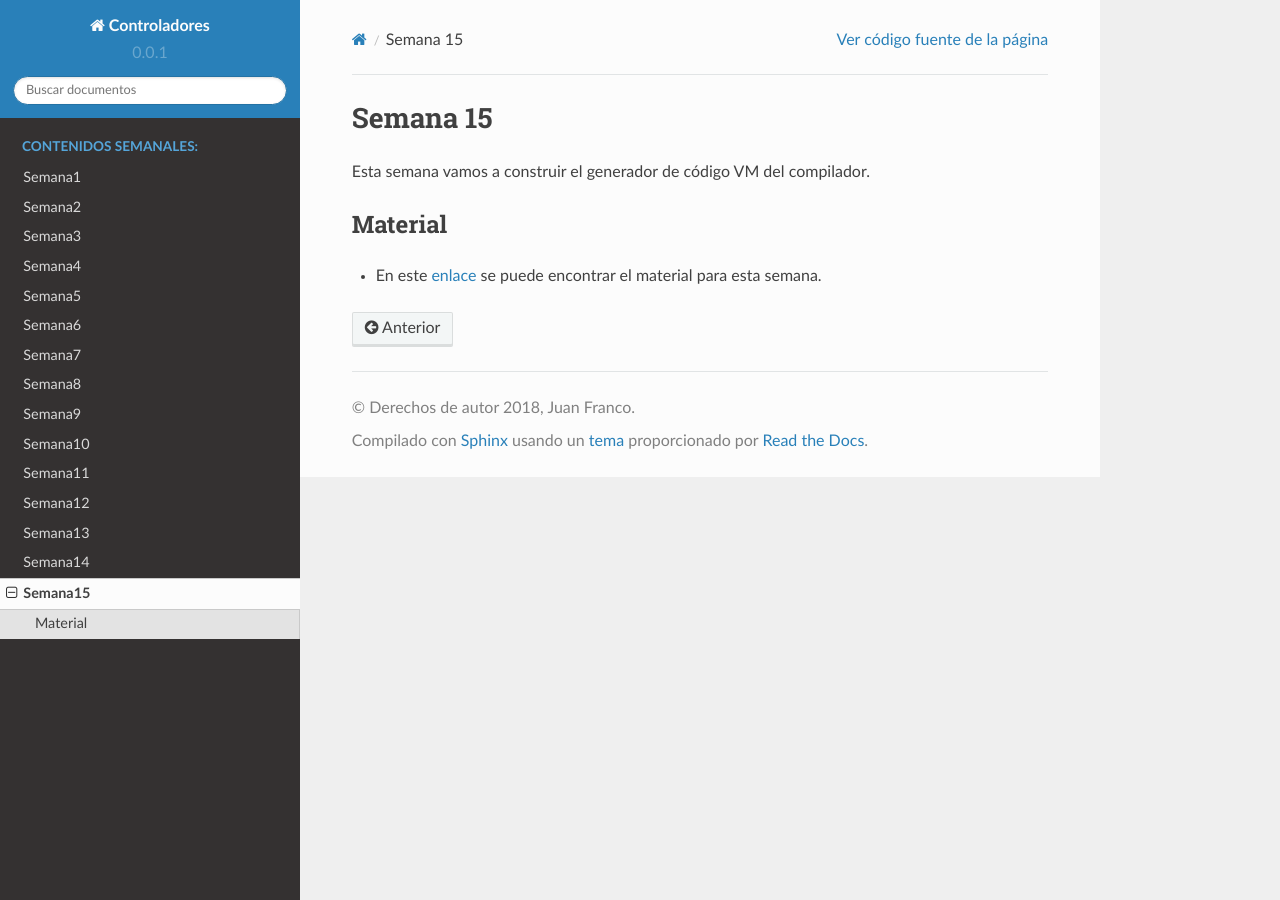
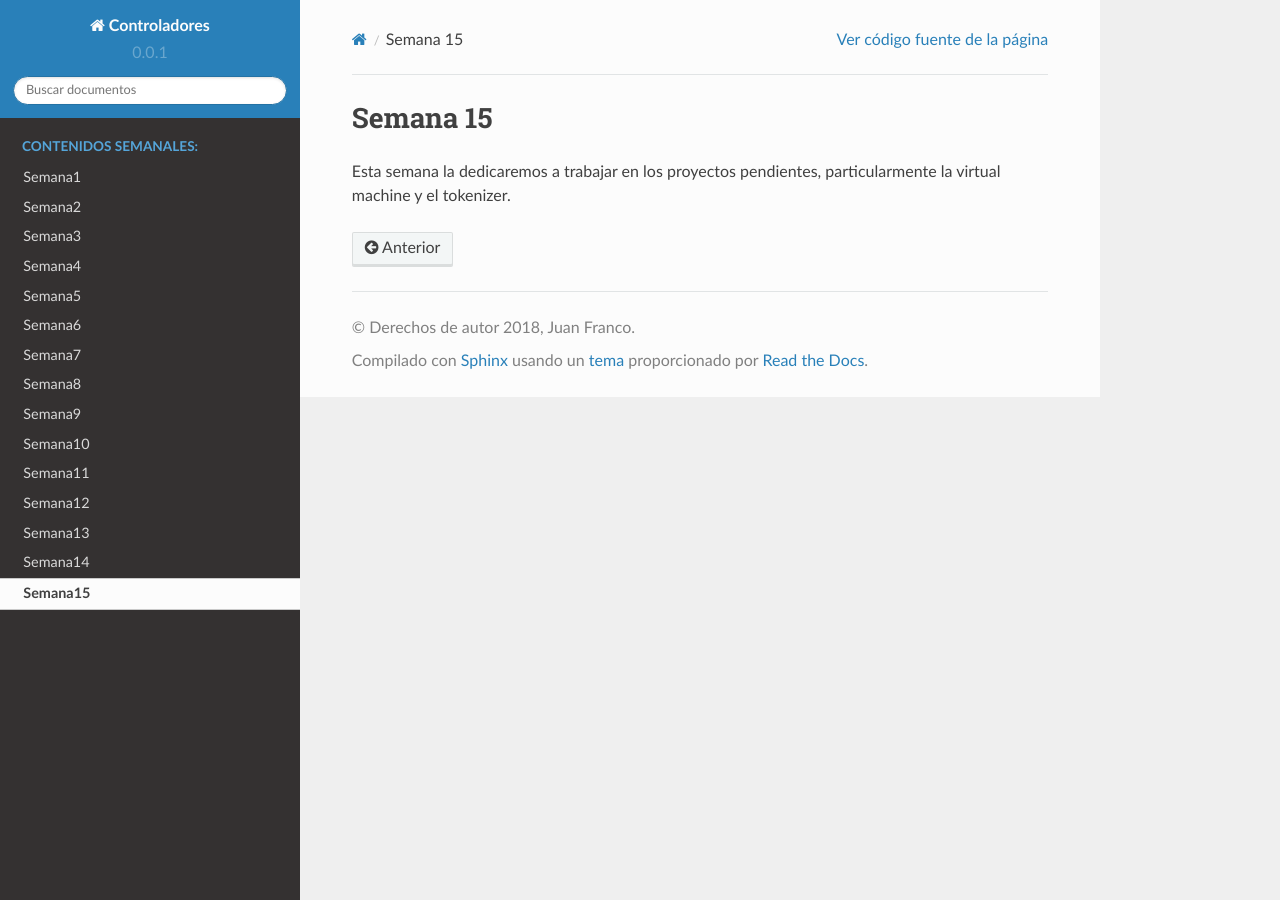
Before and after one commit to juanferfranco/controladores, a Sphinx documentation site: the page built from docs/_semana15/semana15.rst, in a window 1280 px wide. Built offline with Sphinx 7.4.7 and the Read the Docs theme 2.0.0, drawn with Linux system fonts in a browser that asks for light colours.

Commit message:
add week 16

```diff
--- a/docs/_semana15/semana15.rst
+++ b/docs/_semana15/semana15.rst
@@ -1,11 +1,4 @@
 Semana 15
 ===========
 
-Esta semana vamos a construir el generador de código VM del compilador.
-
-
-Material
----------
-
-* En este `enlace <https://drive.google.com/open?id=1Rmkq7kl67NyLvg81bJO_38gGJE8Ab_3QYr0zvRig2K4>`__ se puede
-  encontrar el material para esta semana.
+Esta semana la dedicaremos a trabajar en los proyectos pendientes, particularmente la virtual machine y el tokenizer.
```
Also changed, not shown: docs/_semana16/semana16.rst (added, +10 -0 lines).
